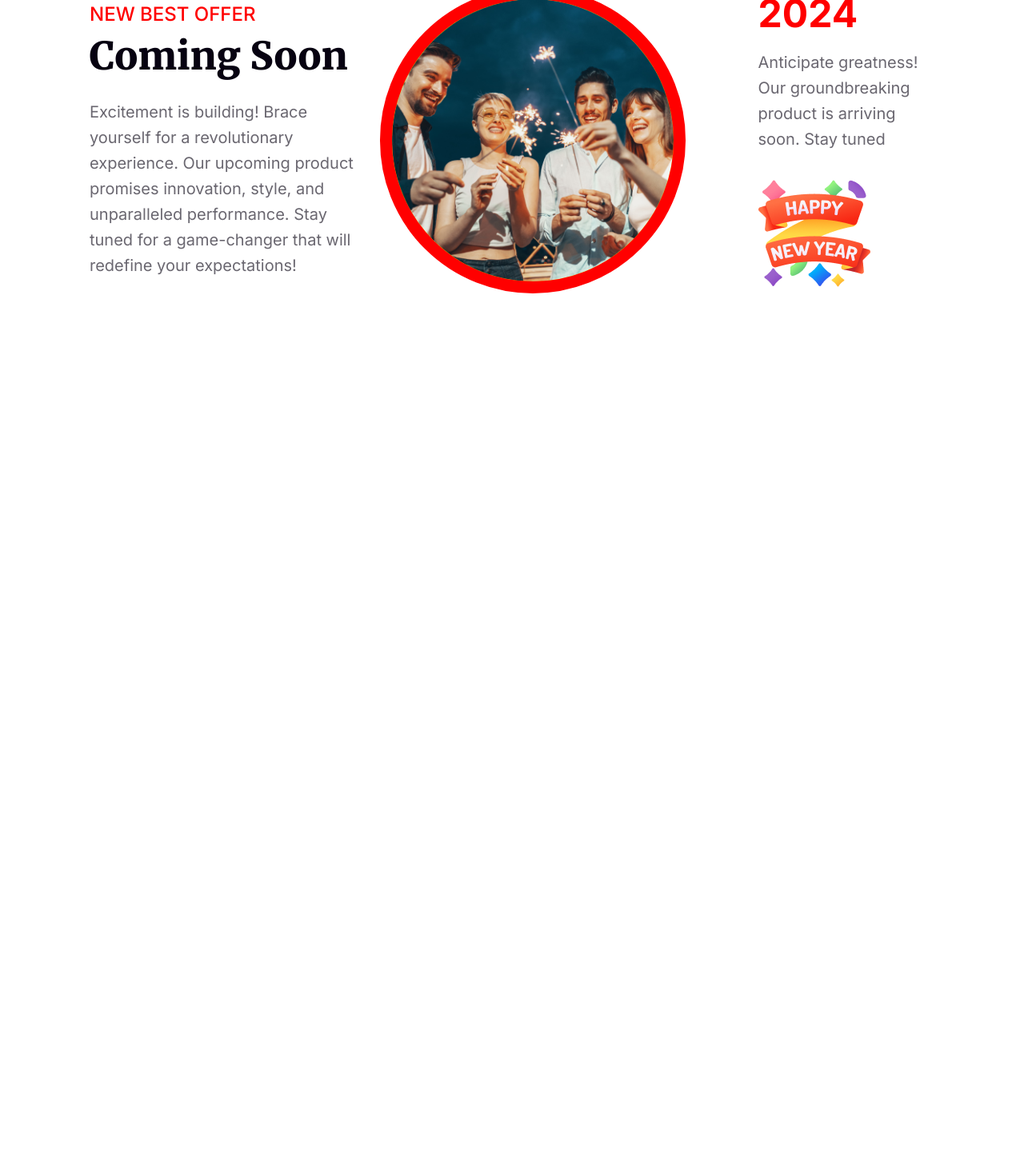
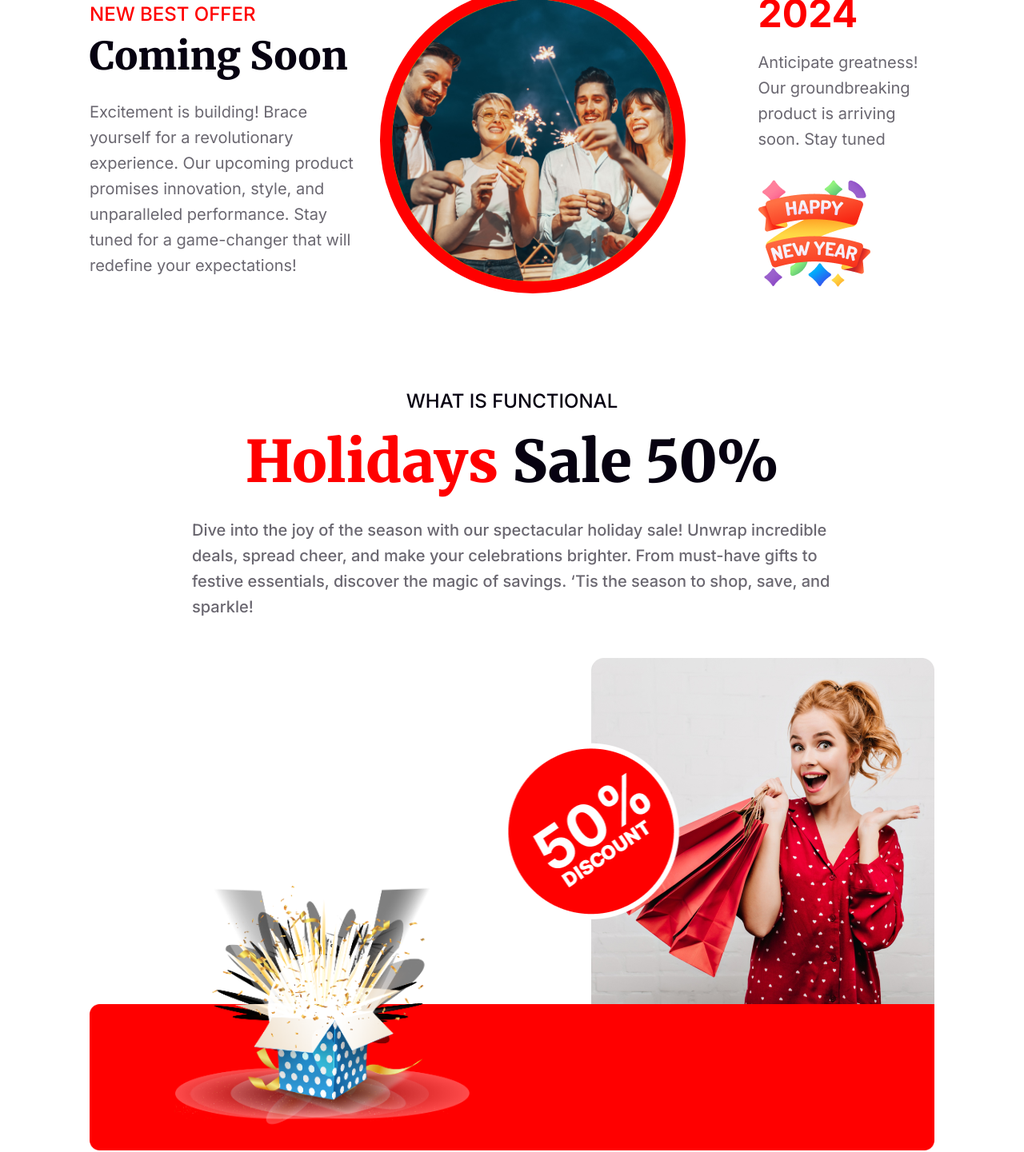
Before and after one commit to sifat2626/New-Year-New-Mission, a plain HTML site: page index.html in a window 1280 px wide. Shown: the part 2872-4313 px from the top of the page at 80% size. Before the commit the page ends 3359 px from the top, so only its background shows below. Drawn offline with Linux system fonts and the light colour scheme.

Commit message:
functional image done

```diff
--- a/index.html
+++ b/index.html
@@ -88,7 +88,56 @@
         </div>
       </section>
 
-      <section class="section-functional"></section>
+      <section class="section-functional container">
+        <div class="functional-top">
+          <div class="functional-top-content-box">
+            <div class="functional-top-text-box">
+              <div class="functional-title">WHAT IS FUNCTIONAL</div>
+              <h2 class="functional-heading"><span>Holidays</span> Sale 50%</h2>
+              <div class="functional-text">
+                Dive into the joy of the season with our spectacular holiday
+                sale! Unwrap incredible deals, spread cheer, and make your
+                celebrations brighter. From must-have gifts to festive
+                essentials, discover the magic of savings. ‘Tis the season to
+                shop, save, and sparkle!
+              </div>
+            </div>
+          </div>
+        </div>
+        <div class="functional-bottom">
+          <div class="functional-bottom-content-box">
+            <div class="functional-bottom-img-box">
+              <div class="rectangle-1-container">
+                <div></div>
+                <div class="rectangle-1">
+                  <img src="resources/Rectangle 1.png" alt="rectangle" />
+
+                  <img
+                    src="resources/Group 44.png"
+                    alt="circle"
+                    class="circle-1"
+                  />
+                </div>
+              </div>
+
+              <div class="rectangle-2-container">
+                <div class="rectangle-2">
+                  <img
+                    src="resources/Group 75.png"
+                    alt="75"
+                    class="rectangle-3"
+                  />
+                  <img
+                    src="resources/Rectangle 2.png"
+                    alt=""
+                    class="rectangle-2"
+                  />
+                </div>
+              </div>
+            </div>
+          </div>
+        </div>
+      </section>
     </main>
 
     <footer></footer>
--- a/styles/style.css
+++ b/styles/style.css
@@ -212,3 +212,92 @@
 .coming-content-3 img {
   margin-top: 3.2rem;
 }
+
+/* section functional  */
+/* .section-functional{
+
+} */
+.functional-top-content-box {
+  margin: 0 auto;
+  max-width: 80rem;
+}
+
+.functional-top-text-box {
+  display: flex;
+  flex-direction: column;
+  align-items: center;
+  margin-bottom: 4.8rem;
+}
+
+.functional-title {
+  color: #070211;
+  font-family: Inter;
+  font-size: 24px;
+  font-weight: 500;
+  margin-bottom: 1.6rem;
+}
+
+.functional-heading {
+  color: #070211;
+  font-family: Merriweather;
+  font-size: 72px;
+  font-weight: 900;
+  margin-bottom: 2.4rem;
+}
+.functional-heading span {
+  color: #f00;
+}
+
+.functional-text {
+  color: rgba(7, 2, 17, 0.6);
+  font-size: 20px;
+  font-weight: 500;
+  line-height: 32px; /* 160% */
+}
+
+/* .functional-bottom-img-box {
+  background: url("../resources/Rectangle\ 1.png");
+  background-repeat: no-repeat;
+  background-position: bottom right;
+} */
+
+.rectangle-1-container {
+  display: grid;
+  grid-template-columns: 2fr 1fr;
+  margin-bottom: -2px;
+}
+
+.rectangle-1 {
+  position: relative;
+}
+
+.circle-1 {
+  position: absolute;
+  top: 50%;
+  left: 0;
+  transform: translate(-50%, -50%);
+}
+/* .rectangle-1::before {
+  content: "";
+  background: url("../resources/Group\ 44.png");
+  width: 100%;
+  height: 20rem;
+  background-repeat: no-repeat;
+  background-size: cover;
+  z-index: 10;
+} */
+
+.rectangle-2-container {
+  position: relative;
+}
+
+.rectangle-2 {
+  width: 100%;
+}
+
+.rectangle-3 {
+  position: absolute;
+  top: -80%;
+  left: 10%;
+  width: 35%;
+}
```
